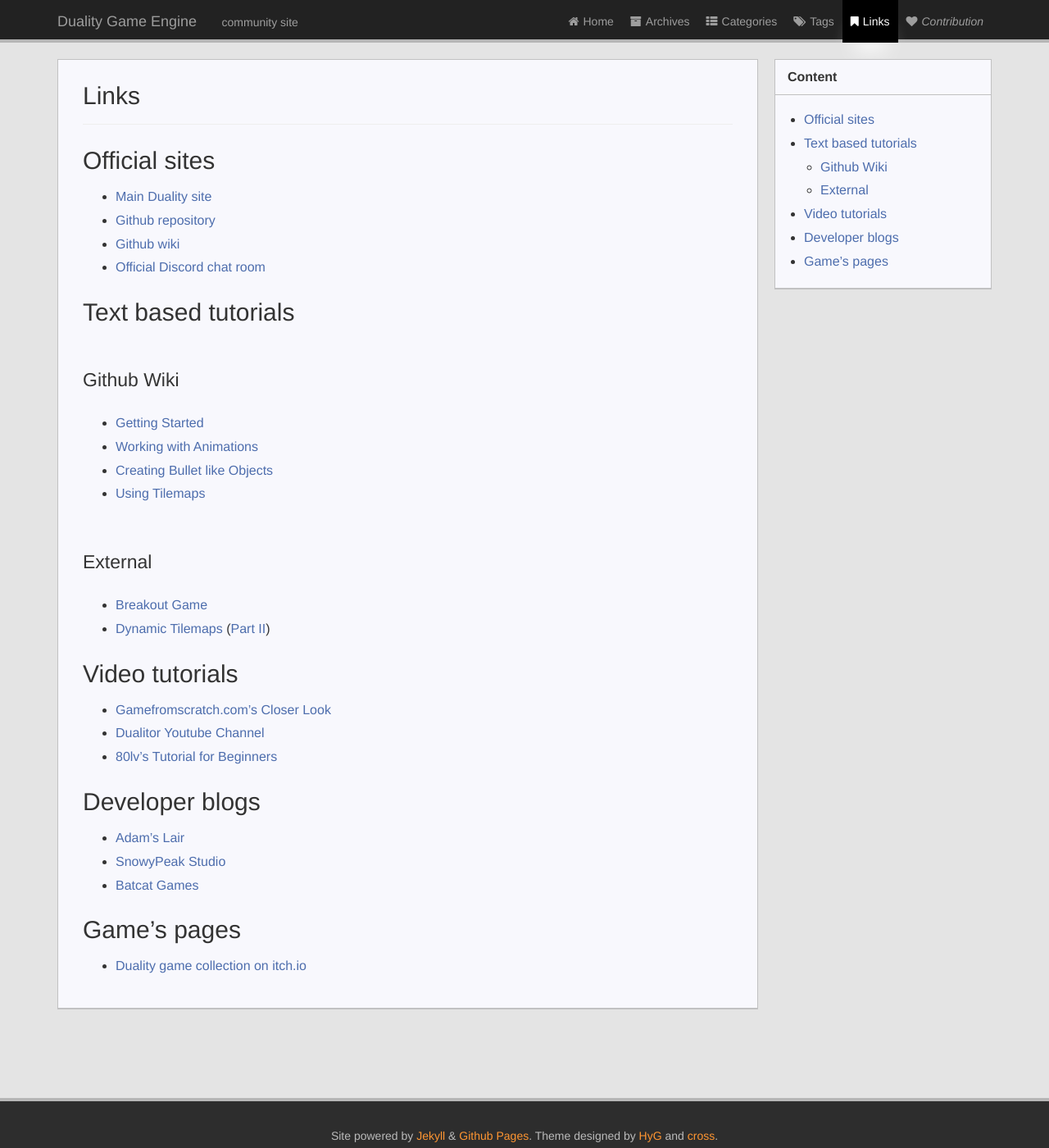
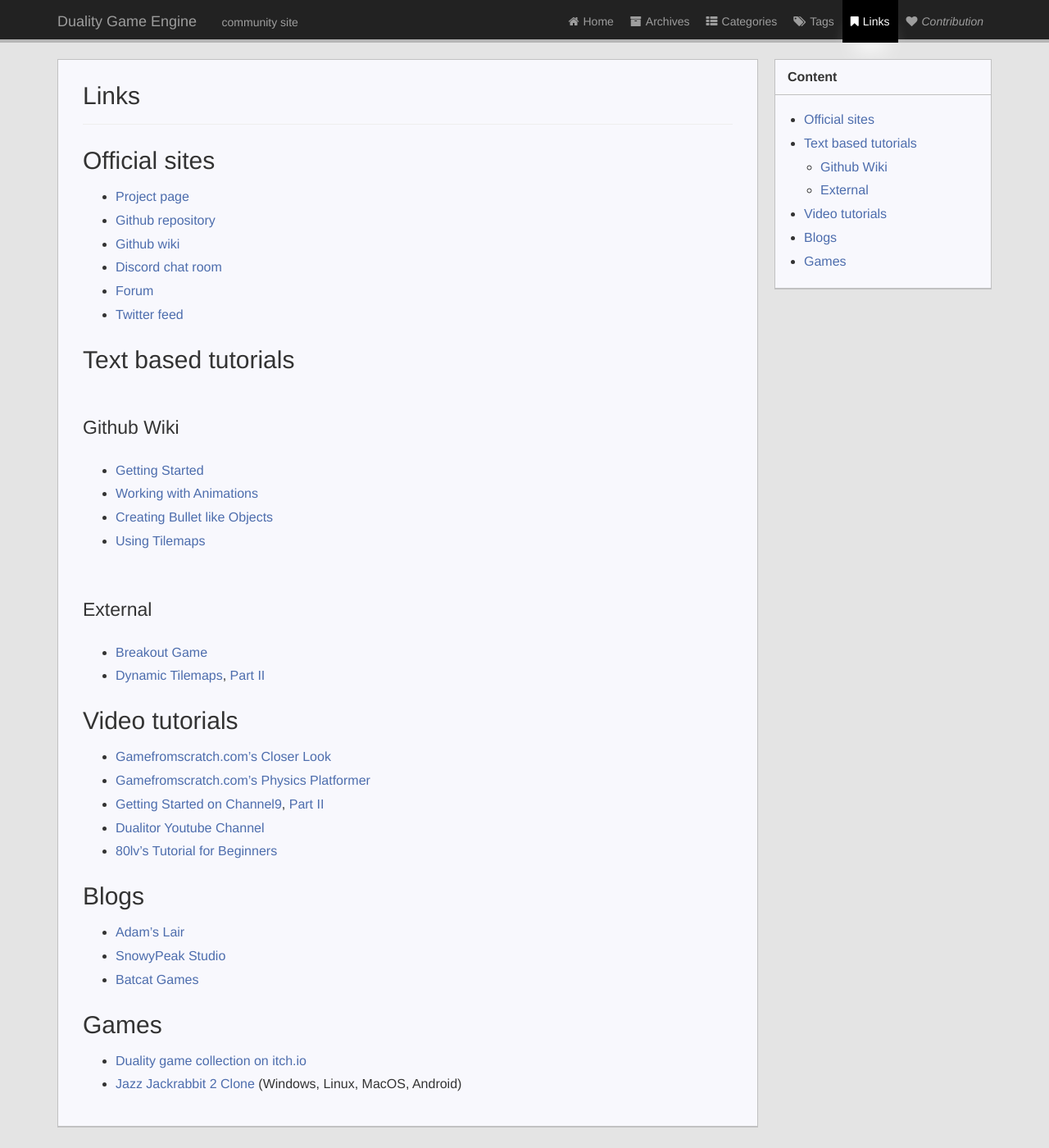
Before and after one commit to duality-community/duality-community.github.io, a Jekyll site: the page built from page/3links.md, in a window 1280 px wide and 1400 px high. Shown: the whole window at 82% size. Built offline with Jekyll 4.4.1, drawn with Linux system fonts in a browser that asks for light colours; comment, search, counter and statistics services are not loaded; a style sheet for code colours, icons or effects is not loaded.

Commit message:
Update 3links.md

```diff
--- a/page/3links.md
+++ b/page/3links.md
@@ -10,10 +10,12 @@
 {:toc}
 
 # Official sites
-- [Main Duality site](https://duality.adamslair.net)
+- [Project page](https://duality.adamslair.net)
 - [Github repository](https://github.com/AdamsLair/duality)
 - [Github wiki](https://github.com/AdamsLair/duality/wiki)
-- [Official Discord chat room](http://chat.adamslair.net/)
+- [Discord chat room](http://chat.adamslair.net/)
+- [Forum](http://forum.adamslair.net/)
+- [Twitter feed](https://twitter.com/search?f=tweets&vertical=default&q=%23duality2d%20lang%3Aen%20-RT)
 
 # Text based tutorials
 ### Github Wiki
@@ -24,17 +26,20 @@
 
 ### External
 - [Breakout Game](http://www.snowypeakstudio.com/2015/03/02/breakout.html)
-- [Dynamic Tilemaps](https://www.packtpub.com/books/content/create-dynamic-tilemaps-duality-c-–-part-i) ([Part II](https://www.packtpub.com/books/content/create-dynamic-tilemaps-duality-c-–-part-ii))
+- [Dynamic Tilemaps](https://www.packtpub.com/books/content/create-dynamic-tilemaps-duality-c-–-part-i), [Part II](https://www.packtpub.com/books/content/create-dynamic-tilemaps-duality-c-–-part-ii)
 
 # Video tutorials
-- [Gamefromscratch.com's Closer Look](http://www.gamefromscratch.com/post/2015/11/03/A-Closer-Look-at-the-Duality-Engine.aspx)
+- [Gamefromscratch.com's Closer Look](https://www.youtube.com/watch?v=JE9o1pL_KZ8)
+- [Gamefromscratch.com's Physics Platformer](https://www.youtube.com/watch?v=rQKWWA2LU6A)
+- [Getting Started on Channel9](https://channel9.msdn.com/Shows/dotGAME/Getting-Started-with-Duality--Part-1), [Part II](https://channel9.msdn.com/Shows/dotGAME/Getting-Started-with-Duality--Part-2)
 - [Dualitor Youtube Channel](https://www.youtube.com/channel/UCxpgvQjNcxMRad2Nw0qsY4A)
 - [80lv's Tutorial for Beginners](https://www.youtube.com/watch?v=oNINkpeC8PE)
 
-# Developer blogs
-- [Adam's Lair](http://www.adamslair.net/blog/)
+# Blogs
+- [Adam's Lair](http://blog.adamslair.net/)
 - [SnowyPeak Studio](http://www.snowypeakstudio.com)
 - [Batcat Games](http://batcatgames.com/blog/)
 
-# Game's pages
+# Games
 - [Duality game collection on itch.io](https://itch.io/c/39251/duality-games)
+- [Jazz Jackrabbit 2 Clone](https://github.com/deathkiller/jazz2) (Windows, Linux, MacOS, Android)
```
